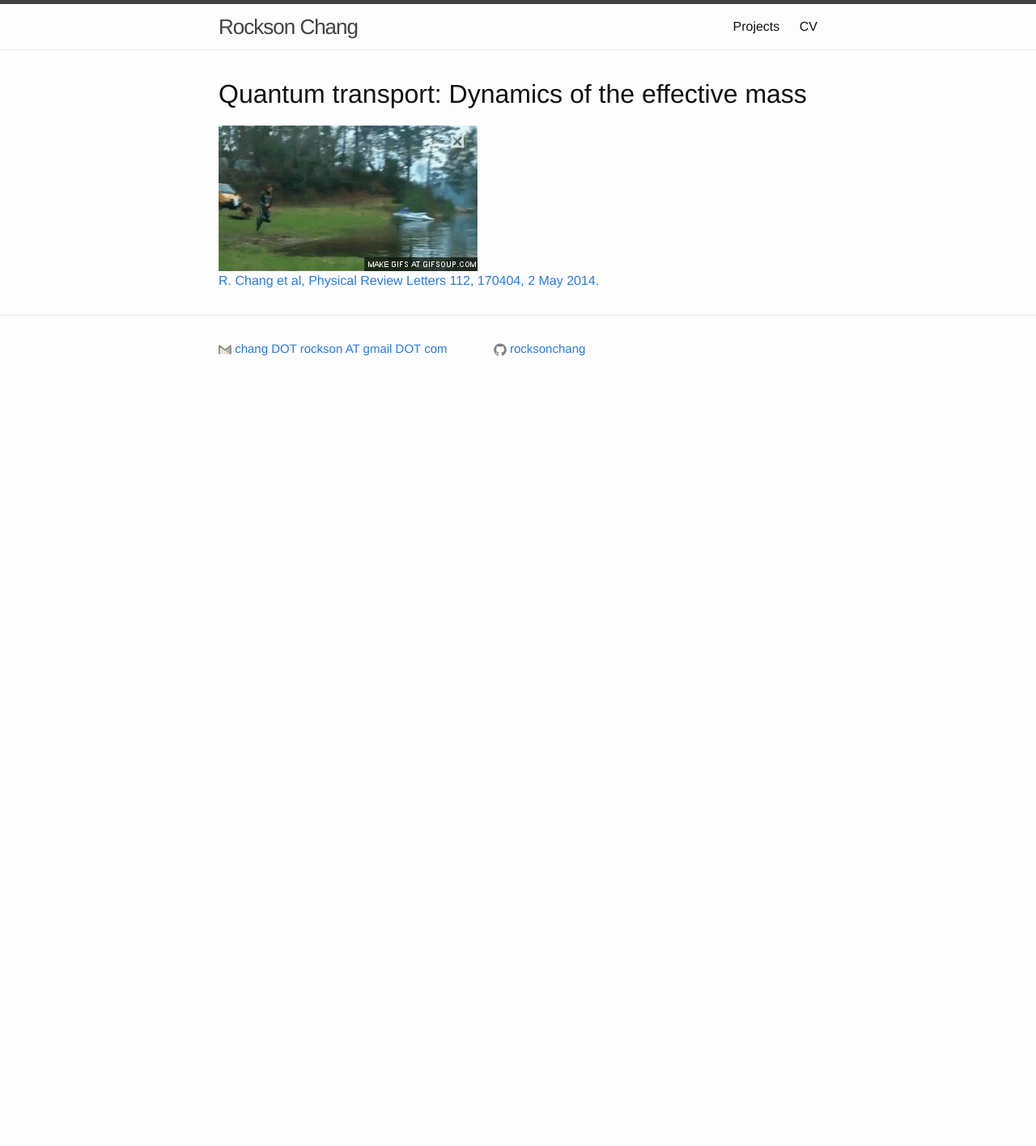
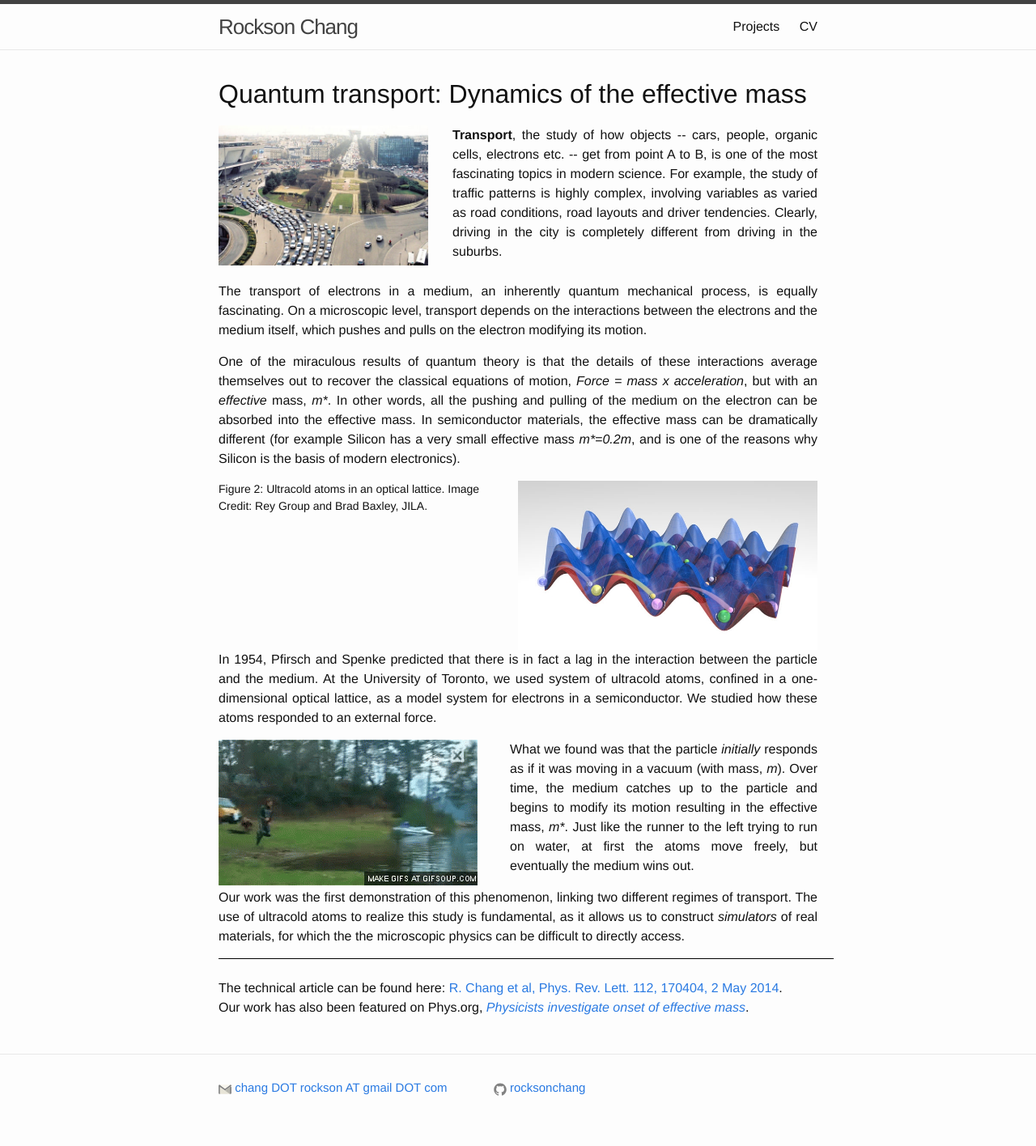
Before and after one commit to rocksonchang/rocksonchang.github.io, a Jekyll site: the page built from projects/effective-mass.html, in a window 1280 px wide. Shown: the whole page at 81% size. Built offline with Jekyll 4.4.1, drawn with Linux system fonts in a browser that asks for light colours; before the commit the page ends 900 px from its top, so only the background shows below that.

Commit message:
Update project: quantum transport

```diff
--- a/projects/effective-mass.html
+++ b/projects/effective-mass.html
@@ -5,14 +5,50 @@ title: Quantum transport
 <body>
 	<div class="blurb">
 	<h1>Quantum transport: Dynamics of the effective mass</h1>
+	<img src="../assets/2014_maillot_traffic.jpg" class="left" border="0" style="float: left; padding: 0 30px 20px 0; width:35%;height:35%;" />
+
 	<p align="justify">
-	<img src="../assets/running-on-water-320x180.gif" class="left" border="0" style="float: left; padding: 0 20px 0 0; width:320px;height:180px;" />
+	<b>Transport</b>, the study of how objects -- cars, people, organic cells, electrons etc. -- get from point A to B, is one of the most fascinating topics in modern science.  For example, the study of traffic patterns is highly complex, involving variables as varied as road conditions, road layouts and driver tendencies.  Clearly, driving in the city is completely different from driving in the suburbs.
+	</p>
+
+	<div style="clear:both;"></div>
+	<p align="justify">
+	The transport of electrons in a medium, an inherently quantum mechanical process, is equally fascinating.  On a microscopic level, transport depends on the interactions between the electrons and the medium itself, which pushes and pulls on the electron modifying its motion.
+	</p>
+
+	<p align="justify">
+    One of the miraculous results of quantum theory is that the details of these interactions average themselves out to recover the classical equations of motion, <i>Force = mass x acceleration</i>, but with an <i>effective</i> mass, <i>m*</i>.  In other words, all the pushing and pulling of the medium on the electron can be absorbed into the effective mass.  In semiconductor materials, the effective mass can be dramatically different (for example Silicon has a very small effective mass <i>m*=0.2m</i>, and is one of the reasons why Silicon is the basis of modern electronics).
+	</p>
+
+	<figure>
+	<img src="../assets/lattice-jila-700x397.jpg" class="left" border="0" style="float: right; padding: 0 0 0 20px; width:50%;height:50%;" />
+		<figcaption>Figure 2: Ultracold atoms in an optical lattice.  Image Credit: Rey Group and Brad Baxley, JILA.</figcaption>
+	</figure>
+
+	<div style="clear:both;"></div>
+	<p align="justify">
+	In 1954, Pfirsch and Spenke predicted that there is in fact a lag in the interaction between the particle and the medium. At the University of Toronto, we used system of ultracold atoms, confined in a one-dimensional optical lattice, as a model system for electrons in a semiconductor.  We studied how these atoms responded to an external force.
+	</p>
+
+	<img src="../assets/running-on-water-320x180.gif" class="left" border="0" style="float: left; padding: 0 40px 0 0; width:320px;height:180px;" />
+	<p align="justify">
+	What we found was that the particle <i>initially</i> responds as if it was moving in a vacuum (with mass, <i>m</i>).  Over time, the medium catches up to the particle and begins to modify its motion resulting in the effective mass, <i>m*</i>.  Just like the runner to the left trying to run on water, at first the atoms move freely, but eventually the medium wins out.
+	</p>
+
+	<div style="clear:both;"></div>
+	<p align="justify">
+	Our work was the first demonstration of this phenomenon, linking two different regimes of transport. The use of ultracold atoms to realize this study is fundamental, as it allows us to construct <i>simulators</i> of real materials, for which the the microscopic physics can be difficult to directly access.
 	</p>
 	</div>
 
 	<div style="clear:both;"></div>
+	<div class="line" style="padding: 0 0 0 20px;""></div>
 	<div>
-	<a href="http://journals.aps.org/prl/abstract/10.1103/PhysRevLett.112.170404/">R. Chang et al, Physical Review Letters 112, 170404, 2 May 2014.</a>
+		<p>
+		<br>
+			The technical article can be found here: <a href="http://journals.aps.org/prl/abstract/10.1103/PhysRevLett.112.170404/">R. Chang et al, Phys. Rev. Lett. 112, 170404, 2 May 2014</a>. <br>
+			Our work has also been featured on Phys.org, <a href="http://phys.org/news/2014-05-physicists-onset-effective-mass.html"> <i>Physicists investigate onset of effective mass</i></a>.
+		</p>
 	</div>
 
 <!-- /.blurb -->
```
Also changed, not shown: assets/2014_maillot_traffic.jpg (added), assets/lattice-jila-700x397.jpg (added).
